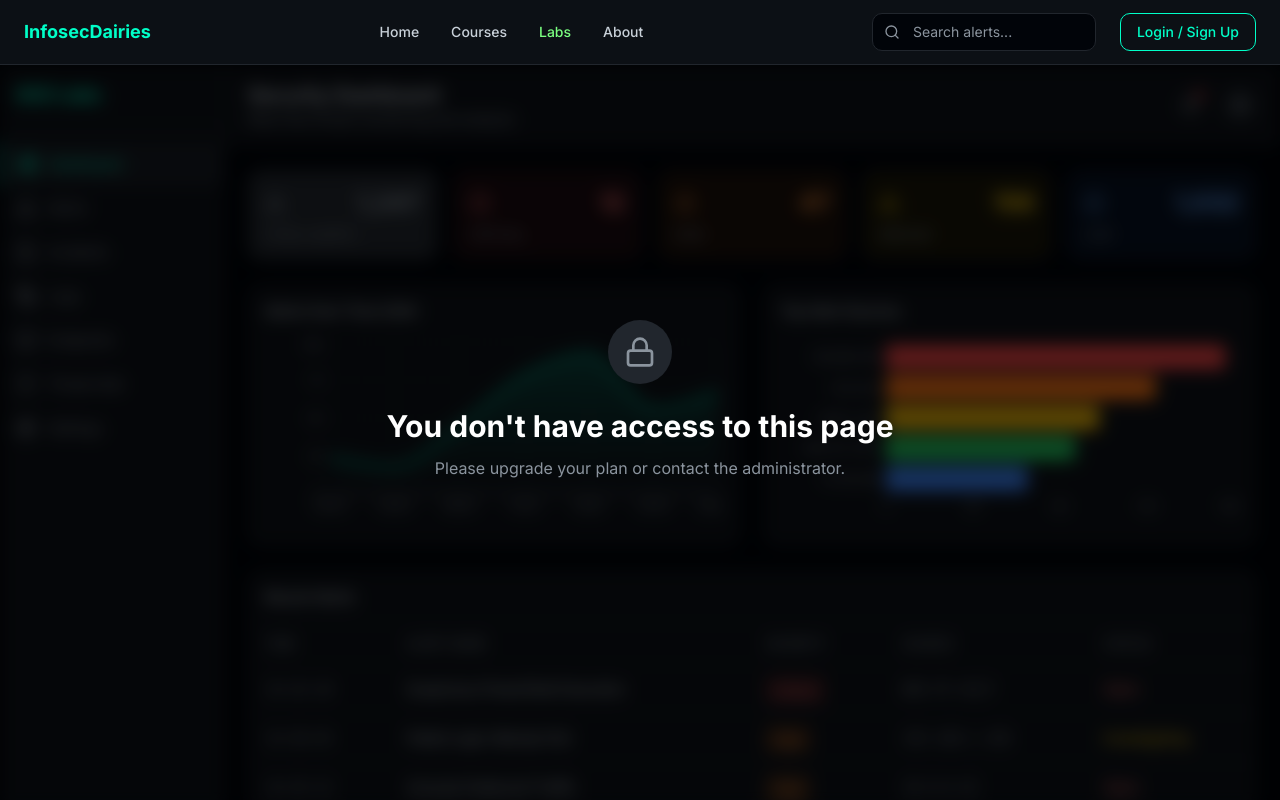
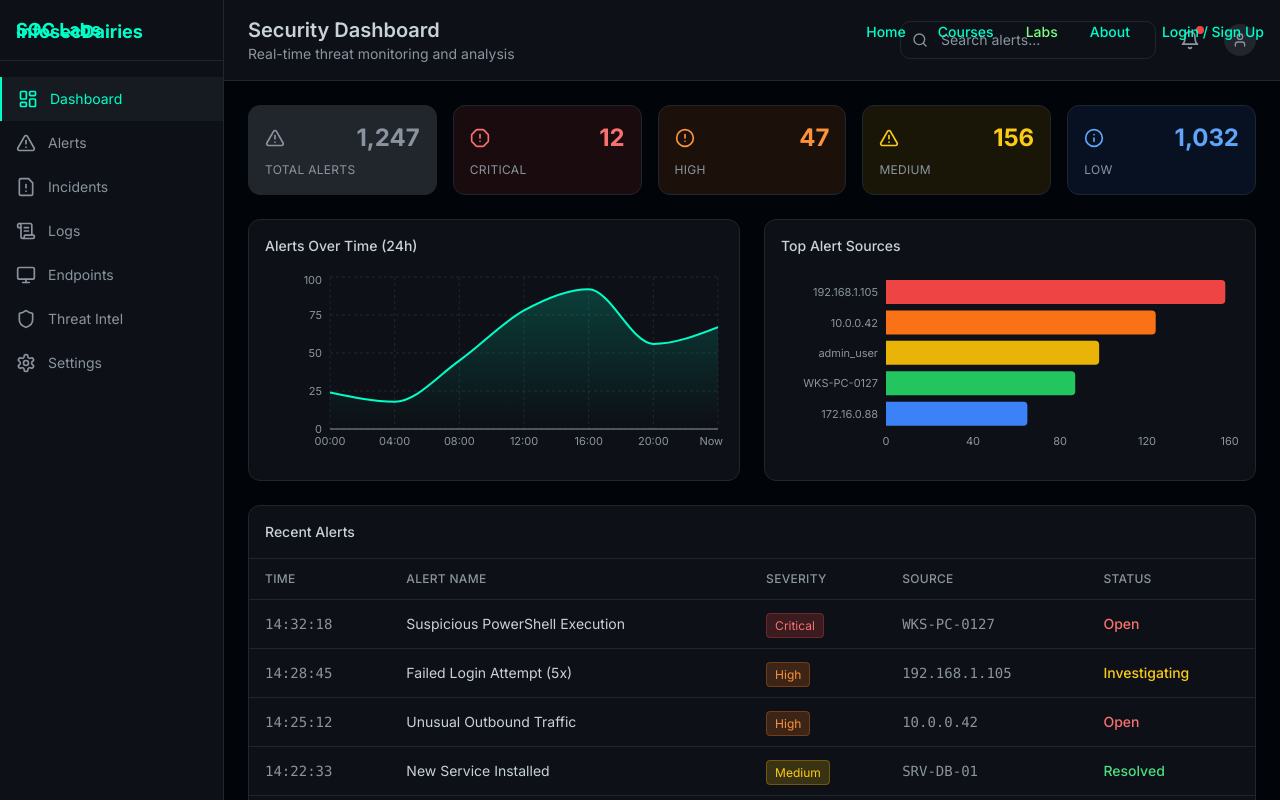
Before and after one commit to infosecdairies01/infosec-dairies-blue, a React (Vite) app: page /labs in a window 1280 px wide. Shown: the top 800 px of the page. Built offline with nearby package versions, Linux system fonts and the light colour scheme; the HTML template or start-up script is replaced by a standard one.

Commit message:
Reverted to commit 17ea23e137ea03497a204254e832368c7e91cc7d

```diff
--- a/src/components/Navbar.tsx
+++ b/src/components/Navbar.tsx
@@ -1,31 +1,25 @@
 import { Link, useLocation } from "react-router-dom";
-import { Search } from "lucide-react";
 
 const Navbar = () => {
   const location = useLocation();
-  const isLabsPage = location.pathname === "/labs";
 
   const isActive = (path: string) => location.pathname === path;
 
   return (
-    <nav className={`${isLabsPage ? 'relative' : 'fixed top-0 left-0 right-0'} z-50 bg-[#0d1117]/95 backdrop-blur-sm border-b border-[#21262d]`}>
-      <div className="container mx-auto px-6">
+    <nav className="fixed top-0 left-0 right-0 z-50">
+      <div className="container mx-auto px-4">
         <div className="flex items-center justify-between h-16">
-          {/* Logo & Brand */}
-          <Link to="/" className="group flex items-center gap-2 shrink-0">
-            <span className="font-bold text-lg text-[#00ffc8] group-hover:text-[#7bff81] transition-colors whitespace-nowrap">
-              InfosecDairies
-            </span>
+          <Link to="/" className="group">
+            <span className="font-bold text-lg text-[#00ffc8] group-hover:text-[#7bff81] transition-colors">InfosecDairies</span>
           </Link>
 
-          {/* Navigation Links - Center */}
-          <div className="hidden md:flex items-center gap-8">
+          <div className="flex items-center gap-8">
             <Link
               to="/"
               className={`text-sm font-medium transition-colors ${
                 isActive("/")
                   ? "text-[#7bff81]"
-                  : "text-[#c9d1d9] hover:text-[#00ffc8]"
+                  : "text-[#00ffc8] hover:text-[#7bff81]"
               }`}
             >
               Home
@@ -35,7 +29,7 @@ const Navbar = () => {
               className={`text-sm font-medium transition-colors ${
                 isActive("/courses")
                   ? "text-[#7bff81]"
-                  : "text-[#c9d1d9] hover:text-[#00ffc8]"
+                  : "text-[#00ffc8] hover:text-[#7bff81]"
               }`}
             >
               Courses
@@ -45,7 +39,7 @@ const Navbar = () => {
               className={`text-sm font-medium transition-colors ${
                 isActive("/labs")
                   ? "text-[#7bff81]"
-                  : "text-[#c9d1d9] hover:text-[#00ffc8]"
+                  : "text-[#00ffc8] hover:text-[#7bff81]"
               }`}
             >
               Labs
@@ -55,28 +49,14 @@ const Navbar = () => {
               className={`text-sm font-medium transition-colors ${
                 isActive("/about")
                   ? "text-[#7bff81]"
-                  : "text-[#c9d1d9] hover:text-[#00ffc8]"
+                  : "text-[#00ffc8] hover:text-[#7bff81]"
               }`}
             >
               About
             </Link>
-          </div>
-
-          {/* Right Section - Search & Auth */}
-          <div className="flex items-center gap-6">
-            {isLabsPage && (
-              <div className="relative hidden lg:block">
-                <Search className="absolute left-3 top-1/2 -translate-y-1/2 w-4 h-4 text-[#8b949e]" />
-                <input
-                  type="text"
-                  placeholder="Search alerts..."
-                  className="bg-[#010409] border border-[#21262d] rounded-md pl-10 pr-4 py-2 text-sm text-[#c9d1d9] placeholder:text-[#8b949e] focus:outline-none focus:border-[#00ffc8] w-56"
-                />
-              </div>
-            )}
             <Link
               to="/auth"
-              className="text-sm font-medium px-4 py-2 rounded-md border border-[#00ffc8] text-[#00ffc8] hover:bg-[#00ffc8]/10 transition-colors whitespace-nowrap"
+              className="text-sm font-medium text-[#00ffc8] hover:text-[#7bff81] transition-colors"
             >
               Login / Sign Up
             </Link>
--- a/src/pages/Labs.tsx
+++ b/src/pages/Labs.tsx
@@ -4,22 +4,18 @@ import AlertSummaryCards from "@/components/soc/AlertSummaryCards";
 import AlertsChart from "@/components/soc/AlertsChart";
 import TopSourcesChart from "@/components/soc/TopSourcesChart";
 import RecentAlertsTable from "@/components/soc/RecentAlertsTable";
-import { Bell, User, Lock } from "lucide-react";
+import { Bell, Search, User } from "lucide-react";
 
 const Labs = () => {
-  // Set to false to show access restriction overlay
-  const hasAccess = false;
-
   return (
-    <main className="min-h-screen bg-[#010409] flex flex-col relative">
-      {/* Navbar is outside the blur container */}
+    <main className="min-h-screen bg-[#010409] flex flex-col">
       <Navbar />
 
-      <div className={`flex flex-1 ${!hasAccess ? 'blur-[8px] pointer-events-none select-none' : ''}`}>
+      <div className="flex flex-1">
         <SOCSidebar />
 
         <div className="flex-1 flex flex-col min-w-0">
-          {/* Dashboard Sub-Header */}
+          {/* Dashboard Header */}
           <header className="bg-[#0d1117] border-b border-[#21262d] px-6 py-4 flex items-center justify-between">
             <div>
               <h1 className="text-xl font-semibold text-[#c9d1d9]">Security Dashboard</h1>
@@ -27,6 +23,15 @@ const Labs = () => {
             </div>
 
             <div className="flex items-center gap-4">
+              <div className="relative hidden md:block">
+                <Search className="absolute left-3 top-1/2 -translate-y-1/2 w-4 h-4 text-[#8b949e]" />
+                <input
+                  type="text"
+                  placeholder="Search alerts..."
+                  className="bg-[#0d1117] border border-[#21262d] rounded-md pl-10 pr-4 py-2 text-sm text-[#c9d1d9] placeholder:text-[#8b949e] focus:outline-none focus:border-[#00ffc8] w-64"
+                />
+              </div>
+
               <button className="relative p-2 text-[#8b949e] hover:text-[#c9d1d9] transition-colors">
                 <Bell className="w-5 h-5" />
                 <span className="absolute top-1 right-1 w-2 h-2 bg-red-500 rounded-full" />
@@ -56,23 +61,6 @@ const Labs = () => {
           </div>
         </div>
       </div>
-
-      {/* Access Restriction Overlay */}
-      {!hasAccess && (
-        <div className="fixed inset-0 z-40 flex items-center justify-center bg-black/60 backdrop-blur-sm pointer-events-auto">
-          <div className="text-center px-6">
-            <div className="w-16 h-16 mx-auto mb-6 rounded-full bg-[#21262d] flex items-center justify-center">
-              <Lock className="w-8 h-8 text-[#8b949e]" />
-            </div>
-            <h2 className="text-2xl md:text-3xl font-bold text-white mb-3">
-              You don't have access to this page
-            </h2>
-            <p className="text-[#8b949e] text-sm md:text-base max-w-md mx-auto">
-              Please upgrade your plan or contact the administrator.
-            </p>
-          </div>
-        </div>
-      )}
     </main>
   );
 };
```
